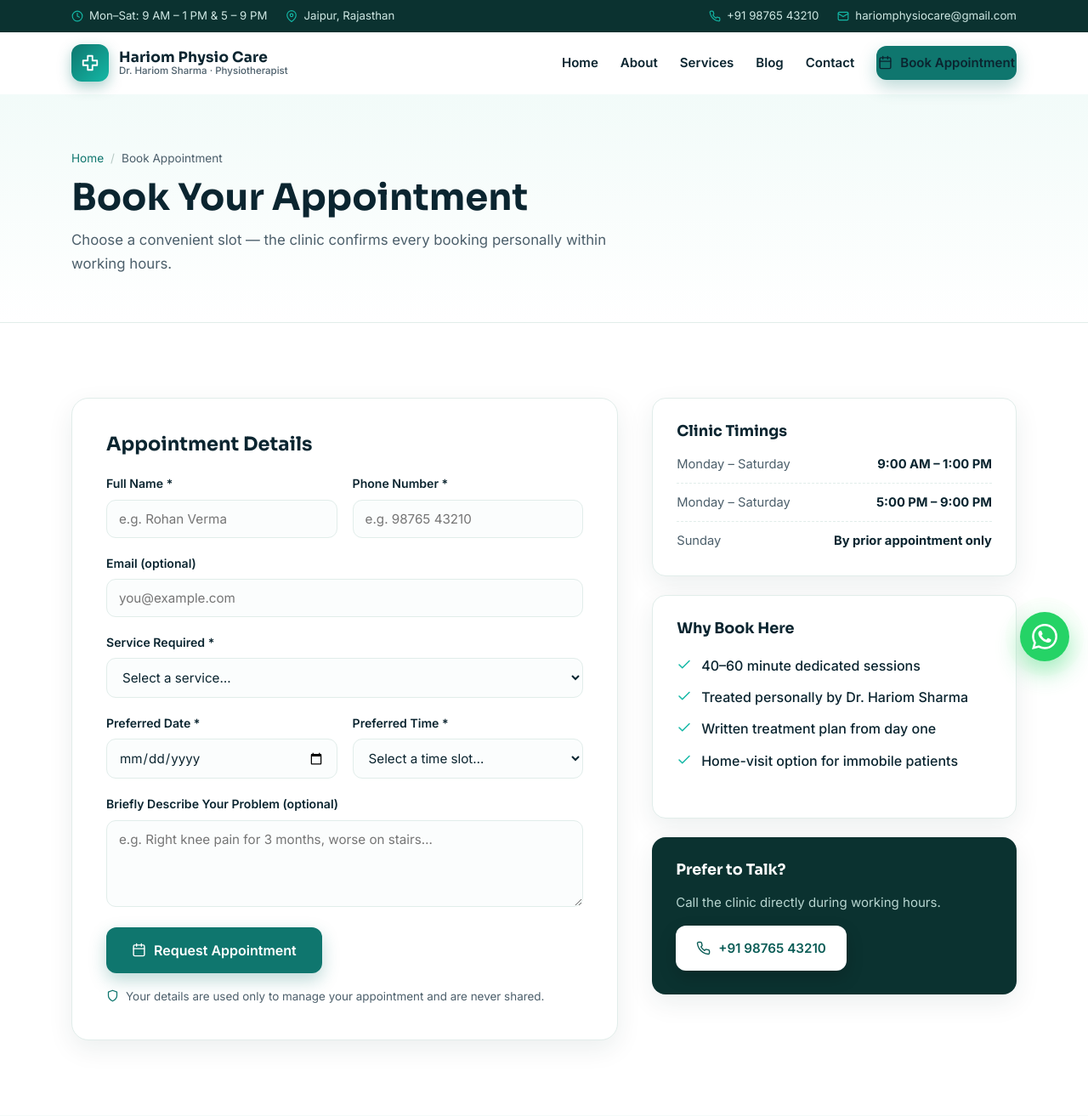
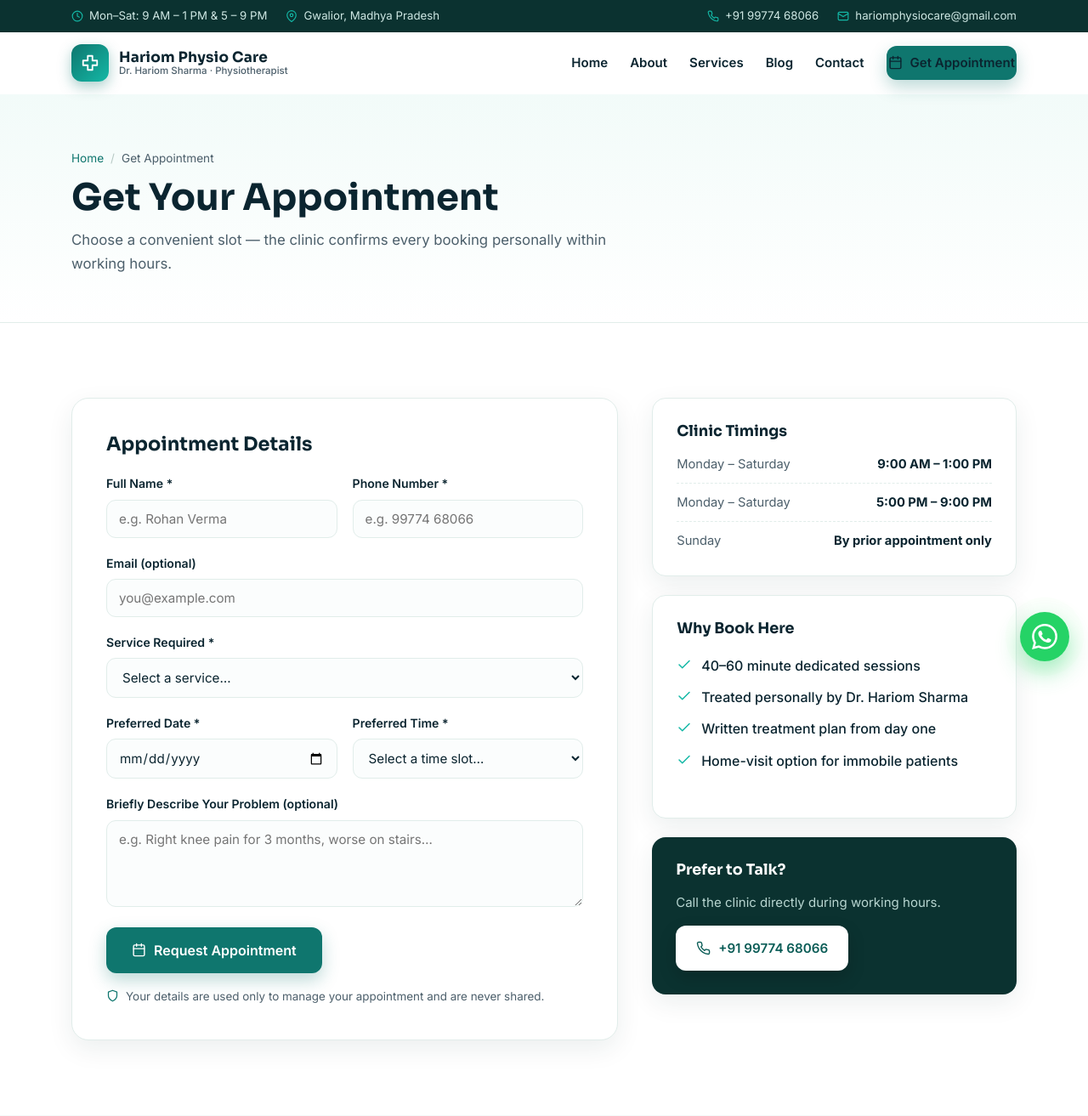
Before and after one commit to Panelv4/Social-Application-, a Flask app: page /book in a window 1280 px wide. Shown: the top 1313 px of the page at 85% size. Run offline with Flask 3, Linux system fonts and the light colour scheme; some libraries are stand-ins or nearby versions.

Commit message:
Use real clinic details: Gwalior address, +91 99774 68066, 'Get Appointment' CTA
Co-authored-by: arena-agent <297053741+arena-agent@users.noreply.github.com>

```diff
--- a/clinic_data.py
+++ b/clinic_data.py
@@ -59,13 +59,14 @@ DOCTOR = {
 CLINIC = {
     "name": "Hariom Physio Care",
     "tagline": "Restore Movement. Rebuild Strength. Revive Life.",
-    "city": "Jaipur",
-    "phone": "+91 98765 43210",
-    "phone_digits": "+919876543210",
-    "whatsapp": "919876543210",
+    "city": "Gwalior",
+    "state": "Madhya Pradesh",
+    "phone": "+91 99774 68066",
+    "phone_digits": "+919977468066",
+    "whatsapp": "919977468066",
     "email": "hariomphysiocare@gmail.com",
-    "address": "12, Health Plaza, MG Road, Malviya Nagar, Jaipur, Rajasthan 302017",
-    "landmark": "Opposite City Hospital Gate No. 2",
+    "address": "FM105, Bakloh Cantt, Gwalior, Madhya Pradesh 474020",
+    "landmark": "",
     "hours": [
         ("Monday – Saturday", "9:00 AM – 1:00 PM"),
         ("Monday – Saturday", "5:00 PM – 9:00 PM"),
@@ -74,7 +75,7 @@ CLINIC = {
     "hours_line": "Mon–Sat: 9 AM – 1 PM & 5 – 9 PM",
     "map_embed": (
         "https://www.openstreetmap.org/export/embed.html"
-        "?bbox=75.7873%2C26.8510%2C75.8273%2C26.8710&layer=mapnik&marker=26.8610%2C75.8073"
+        "?bbox=78.1622%2C26.1946%2C78.2022%2C26.2346&layer=mapnik&marker=26.2146%2C78.1822"
     ),
     "social": {
         "facebook": "#",
--- a/templates/appointment.html
+++ b/templates/appointment.html
@@ -1,12 +1,12 @@
 {% extends "base.html" %}
 {% from "_macros.html" import icon %}
-{% block title %}Book Appointment | {{ clinic.name }}{% endblock %}
+{% block title %}Get Appointment | {{ clinic.name }}{% endblock %}
 
 {% block content %}
 <section class="page-hero">
   <div class="container">
-    <nav class="breadcrumb"><a href="{{ url_for('home') }}">Home</a> <span>/</span> Book Appointment</nav>
-    <h1>Book Your Appointment</h1>
+    <nav class="breadcrumb"><a href="{{ url_for('home') }}">Home</a> <span>/</span> Get Appointment</nav>
+    <h1>Get Your Appointment</h1>
     <p>Choose a convenient slot — the clinic confirms every booking personally within working hours.</p>
   </div>
 </section>
@@ -22,7 +22,7 @@
         </div>
         <div class="field">
           <label for="phone">Phone Number *</label>
-          <input id="phone" name="phone" type="tel" required placeholder="e.g. 98765 43210" value="{{ form.get('phone', '') }}">
+          <input id="phone" name="phone" type="tel" required placeholder="e.g. 99774 68066" value="{{ form.get('phone', '') }}">
         </div>
         <div class="field span2">
           <label for="email">Email (optional)</label>
--- a/templates/base.html
+++ b/templates/base.html
@@ -20,7 +20,7 @@
   <div class="container topbar-inner">
     <div class="topbar-group">
       <span>{{ icon('clock') }} {{ clinic.hours_line }}</span>
-      <span class="hide-sm">{{ icon('pin') }} {{ clinic.city }}, Rajasthan</span>
+      <span class="hide-sm">{{ icon('pin') }} {{ clinic.city }}, {{ clinic.state }}</span>
     </div>
     <div class="topbar-group">
       <a href="tel:{{ clinic.phone_digits }}">{{ icon('phone') }} {{ clinic.phone }}</a>
@@ -50,7 +50,7 @@
       {% for endpoint, label, active_eps in nav_items %}
         <a href="{{ url_for(endpoint) }}" class="{{ 'active' if request.endpoint in active_eps }}">{{ label }}</a>
       {% endfor %}
-      <a class="btn btn-primary nav-book" href="{{ url_for('book_appointment') }}">{{ icon('calendar') }} Book Appointment</a>
+      <a class="btn btn-primary nav-book" href="{{ url_for('book_appointment') }}">{{ icon('calendar') }} Get Appointment</a>
     </nav>
     <button class="nav-toggle" id="navToggle" aria-label="Open menu" aria-expanded="false"><span></span><span></span><span></span></button>
   </div>
@@ -92,7 +92,7 @@
         <li><a href="{{ url_for('home') }}">Home</a></li>
         <li><a href="{{ url_for('about') }}">About Dr. Hariom Sharma</a></li>
         <li><a href="{{ url_for('services') }}">Services</a></li>
-        <li><a href="{{ url_for('book_appointment') }}">Book Appointment</a></li>
+        <li><a href="{{ url_for('book_appointment') }}">Get Appointment</a></li>
         <li><a href="{{ url_for('blog') }}">Health Blog</a></li>
         <li><a href="{{ url_for('contact') }}">Contact Us</a></li>
       </ul>
--- a/templates/contact.html
+++ b/templates/contact.html
@@ -17,7 +17,7 @@
       <div class="info-card reveal">
         <span class="icon-chip">{{ icon('pin') }}</span>
         <h3>Clinic Address</h3>
-        <p>{{ clinic.address }}<br><small>{{ clinic.landmark }}</small></p>
+        <p>{{ clinic.address }}{% if clinic.landmark %}<br><small>{{ clinic.landmark }}</small>{% endif %}</p>
       </div>
       <div class="info-card reveal">
         <span class="icon-chip">{{ icon('phone') }}</span>
--- a/templates/index.html
+++ b/templates/index.html
@@ -16,7 +16,7 @@
         <li>{{ icon('check') }} Clinic consultations & home physiotherapy visits</li>
       </ul>
       <div class="hero-actions">
-        <a class="btn btn-primary btn-lg" href="{{ url_for('book_appointment') }}">{{ icon('calendar') }} Book Appointment</a>
+        <a class="btn btn-primary btn-lg" href="{{ url_for('book_appointment') }}">{{ icon('calendar') }} Get Appointment</a>
         <a class="btn btn-outline btn-lg" href="tel:{{ clinic.phone_digits }}">{{ icon('phone') }} {{ clinic.phone }}</a>
       </div>
       <div class="hero-trust">
@@ -198,7 +198,7 @@
       <p>Book a consultation with {{ doctor.name }} and get a clear diagnosis, an honest plan and a realistic timeline for your recovery.</p>
     </div>
     <div class="cta-actions">
-      <a class="btn btn-light btn-lg" href="{{ url_for('book_appointment') }}">{{ icon('calendar') }} Book Appointment</a>
+      <a class="btn btn-light btn-lg" href="{{ url_for('book_appointment') }}">{{ icon('calendar') }} Get Appointment</a>
       <a class="btn btn-outline-light btn-lg" href="tel:{{ clinic.phone_digits }}">{{ icon('phone') }} Call the Clinic</a>
     </div>
   </div>
```
Also changed, not shown: README.md.
